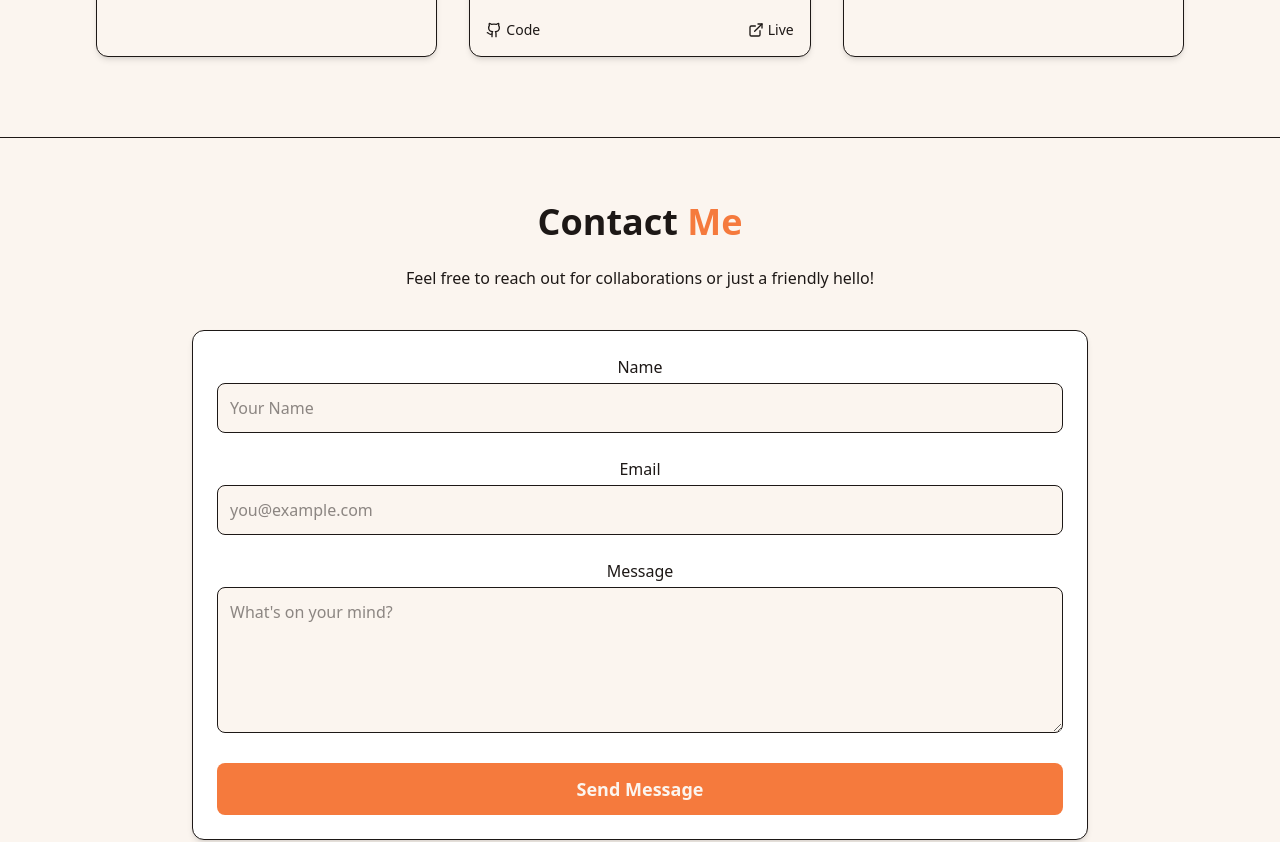
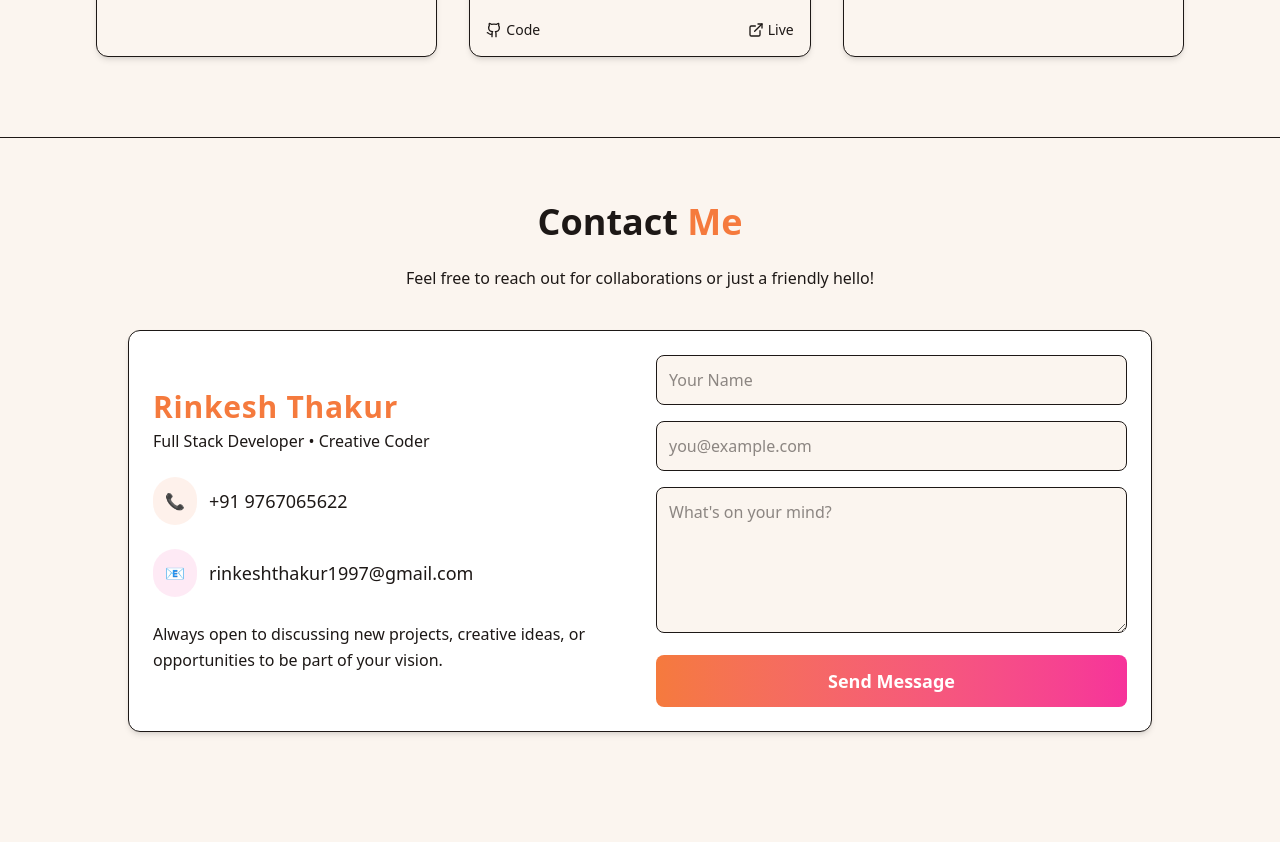
Before and after one commit to RCThakur/My-Portfolio, a React (Vite) app: page / in a window 1280 px wide. Shown: the part 2720-3562 px from the top of the page. Built offline with nearby package versions, Linux system fonts and the light colour scheme.

Commit message:
Updated(contact): two-column contact frame with contact card (name/phone/email), responsive form with preserved EmailJS logic

```diff
--- a/src/components/Contact.jsx
+++ b/src/components/Contact.jsx
@@ -8,6 +8,8 @@ export const Contact = () => {
     email: "",
     message: "",
   });
+
+  const [submitted, setSubmitted] = useState(false);
 
   const handleChange = (e) => {
     setForm({ ...form, [e.target.name]: e.target.value });
@@ -32,6 +34,7 @@ export const Contact = () => {
       .then(() => {
         toast.success("Message sent successfully!");
         setForm({ name: "", email: "", message: "" });
+        setSubmitted(true);
       })
       .catch(() => {
         toast.error("Failed to send message. Try again later.");
@@ -39,8 +42,11 @@ export const Contact = () => {
   };
 
   return (
-    <section id="contact" className="min-h-screen py-16 px-4 sm:px-8 md:px-16 lg:px-32 bg-background text-foreground">
-      <div className="max-w-4xl mx-auto">
+    <section
+      id="contact"
+      className="min-h-screen py-16 px-4 sm:px-8 md:px-16 lg:px-32 bg-background text-foreground"
+    >
+      <div className="max-w-5xl mx-auto">
         <h2 className="text-3xl sm:text-4xl font-bold text-center mb-6">
           Contact <span className="text-primary">Me</span>
         </h2>
@@ -48,62 +54,97 @@ export const Contact = () => {
           Feel free to reach out for collaborations or just a friendly hello!
         </p>
 
-        <form
-          onSubmit={handleSubmit}
-          className="space-y-6 bg-card border border-border rounded-xl p-6 shadow-md"
-        >
+        {/* Two-column layout */}
+        <div className="grid md:grid-cols-2 gap-8 bg-card border border-border rounded-xl p-6 shadow-md">
+          {/* Left column: Contact info */}
+          <div className="flex flex-col justify-center space-y-6 text-center md:text-left">
+            {/* Name */}
             <div>
-            <label htmlFor="name" className="block font-medium mb-1">
-              Name
-            </label>
+              <h3 className="text-3xl font-extrabold text-primary tracking-wide">
+                Rinkesh Thakur
+              </h3>
+              <p className="text-muted-foreground mt-1">
+                Full Stack Developer • Creative Coder
+              </p>
+            </div>
+
+            {/* Phone */}
+            <div className="flex items-center justify-center md:justify-start space-x-3">
+              <span className="p-3 bg-primary/10 text-primary rounded-full">
+                📞
+              </span>
+              <p className="text-lg font-medium hover:text-primary transition-colors">
+                +91 9767065622
+              </p>
+            </div>
+
+            {/* Email */}
+            <div className="flex items-center justify-center md:justify-start space-x-3">
+              <span className="p-3 bg-pink-500/10 text-pink-500 rounded-full">
+                📧
+              </span>
+              <p className="text-lg font-medium hover:text-pink-500 transition-colors">
+                rinkeshthakur1997@gmail.com
+              </p>
+            </div>
+
+  {/* Short message */}
+  <p className="text-muted-foreground leading-relaxed">
+    Always open to discussing new projects, creative ideas, or opportunities to be part of your vision.
+  </p>
+</div>
+
+
+          {/* Right column: Form */}
+          <div>
+            {submitted ? (
+              <div className="text-center py-10">
+                <h3 className="text-2xl font-semibold text-primary mb-2">
+                  Thank You!
+                </h3>
+                <p className="text-muted-foreground">
+                  I’ve received your message and will get back to you soon.
+                </p>
+              </div>
+            ) : (
+              <form onSubmit={handleSubmit} className="space-y-4">
                 <input
                   type="text"
                   name="name"
                   required
                   value={form.name}
                   onChange={handleChange}
+                  placeholder="Your Name"
                   className="w-full p-3 rounded-lg border border-border bg-background focus:outline-none focus:ring-2 focus:ring-primary"
-              placeholder="Your Name"
                 />
-          </div>
-
-          <div>
-            <label htmlFor="email" className="block font-medium mb-1">
-              Email
-            </label>
                 <input
                   type="email"
                   name="email"
                   required
                   value={form.email}
                   onChange={handleChange}
+                  placeholder="you@example.com"
                   className="w-full p-3 rounded-lg border border-border bg-background focus:outline-none focus:ring-2 focus:ring-primary"
-              placeholder="you@example.com"
                 />
-          </div>
-
-          <div>
-            <label htmlFor="message" className="block font-medium mb-1">
-              Message
-            </label>
                 <textarea
                   name="message"
                   rows="5"
                   required
                   value={form.message}
                   onChange={handleChange}
+                  placeholder="What's on your mind?"
                   className="w-full p-3 rounded-lg border border-border bg-background focus:outline-none focus:ring-2 focus:ring-primary"
-              placeholder="What's on your mind?"
                 />
-          </div>
-
                 <button
                   type="submit"
-            className="bg-primary text-primary-foreground py-3 px-6 rounded-lg hover:bg-primary/90 transition w-full font-semibold text-lg"
+                  className="bg-gradient-to-r from-primary to-pink-500 text-white py-3 px-6 rounded-lg hover:opacity-90 transition w-full font-semibold text-lg"
                 >
                   Send Message
                 </button>
               </form>
+            )}
+          </div>
+        </div>
       </div>
     </section>
   );
```
Lines whose indentation alone changed are shown as unchanged.
